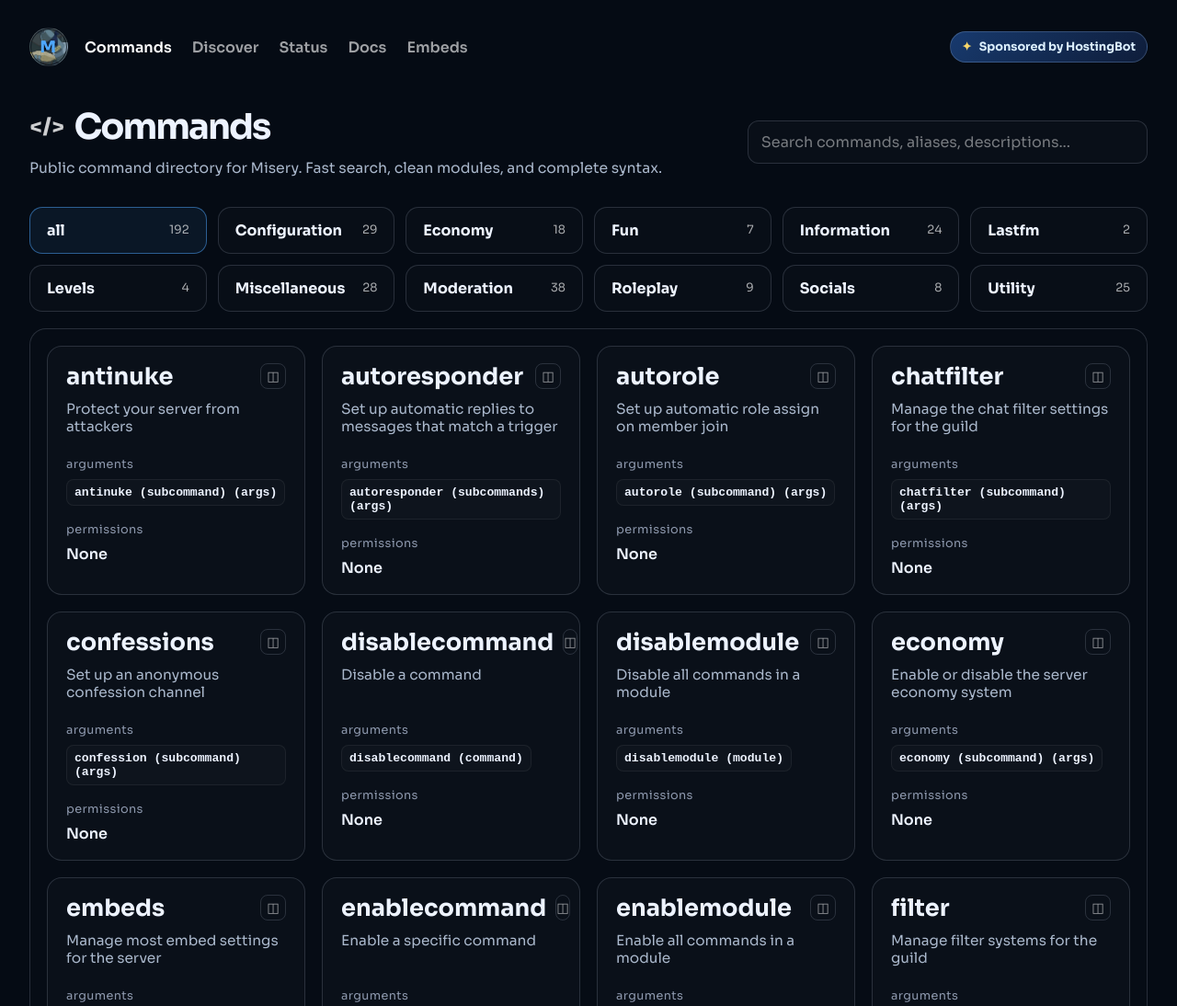
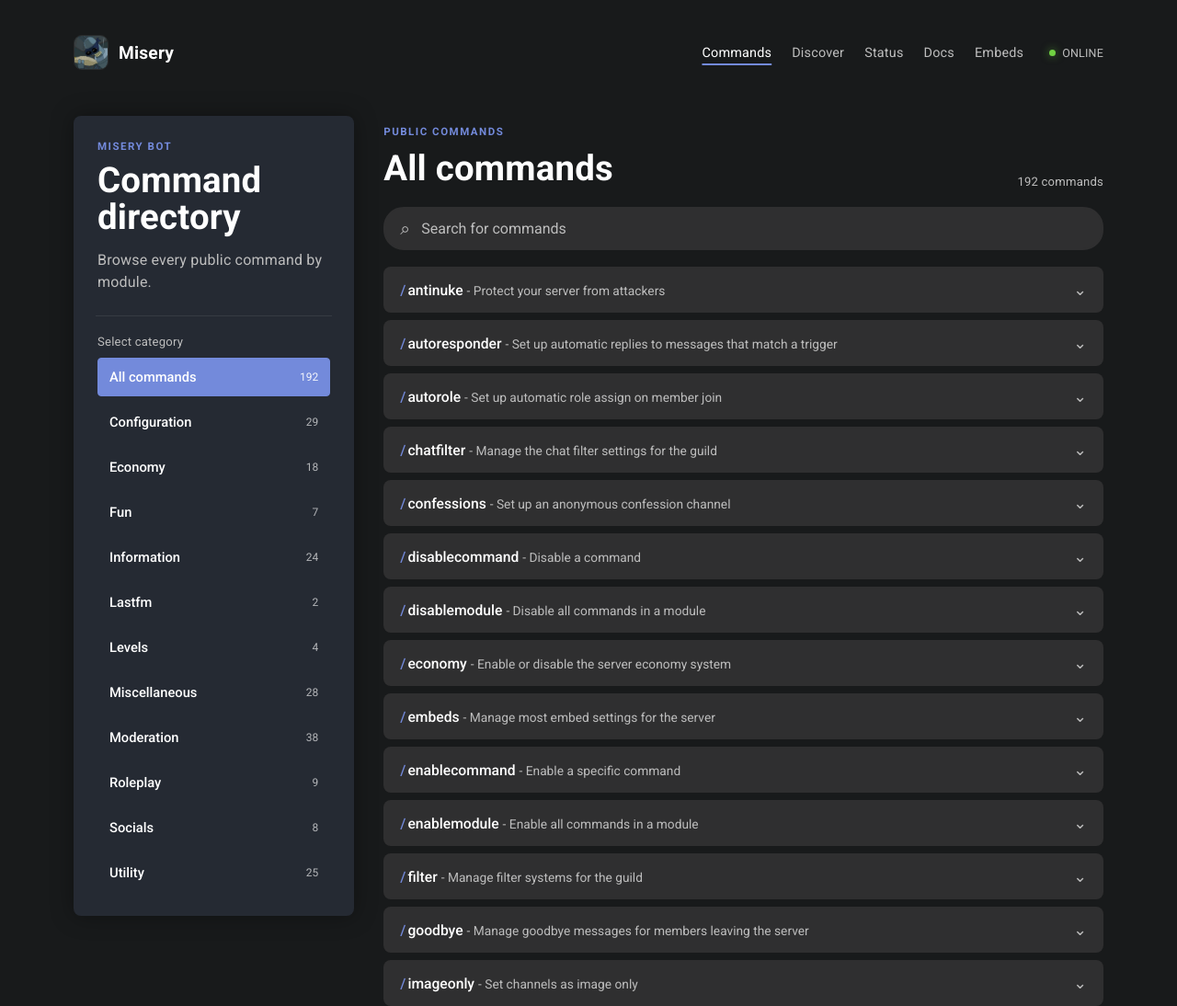
Before and after one commit to Hauntman23/web, a plain HTML site: page index.html in a window 1280 px wide. Shown: the top 1094 px of the page at 92% size. Drawn offline with Linux system fonts and the light colour scheme.

Commit message:
Clone Blame command directory for Misery

```diff
--- a/app.js
+++ b/app.js
@@ -1,28 +1,35 @@
 const moduleGrid = document.getElementById('module-grid');
 const commandList = document.getElementById('command-list');
 const searchInput = document.getElementById('search');
+const resultCount = document.getElementById('result-count');
+const commandHeading = document.getElementById('command-heading');
 
 let allData = { modules: [], totalCommands: 0 };
 let activeModule = 'all';
 
-function clampText(text, max = 120) {
-  if (!text) return 'No Description';
-  return text.length > max ? `${text.slice(0, max - 1).trim()}…` : text;
+function escapeHtml(value) {
+  return String(value ?? '')
+    .replaceAll('&', '&amp;')
+    .replaceAll('<', '&lt;')
+    .replaceAll('>', '&gt;')
+    .replaceAll('"', '&quot;')
+    .replaceAll("'", '&#039;');
+}
+
+function getVisibleCommands() {
+  if (activeModule === 'all') return allData.modules.flatMap(module => module.commands);
+  return allData.modules.find(module => module.name === activeModule)?.commands || [];
 }
 
 function renderModules() {
-  const buttons = [
-    { name: 'all', label: 'all', commands: allData.totalCommands || 0 },
-    ...allData.modules.map(module => ({
-      name: module.name,
-      label: module.label,
-      commands: module.commands.length,
-    }))
+  const items = [
+    { name: 'all', label: 'All commands', commands: allData.totalCommands },
+    ...allData.modules.map(module => ({ name: module.name, label: module.label, commands: module.commands.length })),
   ];
 
-  moduleGrid.innerHTML = buttons.map(item => `
-    <button class="module-btn ${activeModule === item.name ? 'active' : ''}" data-module="${item.name}">
-      <span class="module-name">${item.label}</span>
+  moduleGrid.innerHTML = items.map(item => `
+    <button class="module-btn ${activeModule === item.name ? 'active' : ''}" data-module="${escapeHtml(item.name)}">
+      <span class="module-name">${escapeHtml(item.label)}</span>
       <span class="module-count">${item.commands}</span>
     </button>
   `).join('');
@@ -37,59 +44,63 @@ function renderModules() {
 }
 
 function renderCommands() {
-  let visible = [];
+  const query = searchInput.value.trim().toLowerCase();
+  const filtered = getVisibleCommands().filter(command => {
+    const content = [command.name, command.description, ...(command.aliases || [])].join(' ').toLowerCase();
+    return content.includes(query);
+  });
 
-  if (activeModule === 'all') {
-    visible = allData.modules.flatMap(module => module.commands);
-  } else {
-    const target = allData.modules.find(module => module.name === activeModule);
-    visible = target ? target.commands : [];
-  }
-
-  const filtered = visible.filter(command => {
-    const haystack = [command.name, command.description, ...(command.aliases || [])].join(' ').toLowerCase();
-    return haystack.includes((searchInput?.value || '').trim().toLowerCase());
-  });
+  const moduleLabel = activeModule === 'all' ? 'All commands' : allData.modules.find(module => module.name === activeModule)?.label || 'Commands';
+  commandHeading.textContent = moduleLabel;
+  resultCount.textContent = `${filtered.length} command${filtered.length === 1 ? '' : 's'}`;
 
   if (!filtered.length) {
     commandList.innerHTML = '<div class="empty-state">No commands match your search.</div>';
     return;
   }
 
-  commandList.innerHTML = filtered.map(command => `
-    <article class="command-card">
-      <div class="card-top">
-        <h4>${command.name}</h4>
-        <div class="card-icon">◫</div>
-      </div>
+  commandList.innerHTML = filtered.map((command, index) => {
+    const description = command.description || 'No description provided.';
+    const syntax = command.syntax || command.name;
+    const permissions = Array.isArray(command.permissions) ? command.permissions.join(', ') || 'None' : command.permissions || 'None';
 
-      <p class="command-description">${clampText(command.description)}</p>
+    return `
+      <article class="command-item" id="command-${index}">
+        <button class="command-toggle" type="button" aria-expanded="false">
+          <span>
+            <span class="command-title">${escapeHtml(command.name)}</span>
+            <span class="command-description"> - ${escapeHtml(description)}</span>
+          </span>
+          <span class="command-chevron" aria-hidden="true">⌄</span>
+        </button>
+        <div class="command-details">
+          <strong>Usage</strong><br />
+          <code>${escapeHtml(syntax)}</code><br />
+          <strong>Permissions:</strong> ${escapeHtml(permissions)}
+        </div>
+      </article>
+    `;
+  }).join('');
 
-      <div class="command-section">
-        <label>arguments</label>
-        <span class="value-box">${command.syntax ? `<code>${command.syntax}</code>` : '[none]'}</span>
-      </div>
-
-      <div class="command-section">
-        <label>permissions</label>
-        <span class="value-box">${Array.isArray(command.permissions) ? (command.permissions.join(', ') || 'None') : (command.permissions || 'None')}</span>
-      </div>
-    </article>
-  `).join('');
+  commandList.querySelectorAll('.command-toggle').forEach(toggle => {
+    toggle.addEventListener('click', () => {
+      const item = toggle.closest('.command-item');
+      const open = item.classList.toggle('open');
+      toggle.setAttribute('aria-expanded', String(open));
+    });
+  });
 }
 
 async function loadCommands() {
-  const response = await fetch('commands.json');
+  const response = await fetch('commands.json?v=20260812c');
   if (!response.ok) throw new Error('Could not load commands.json');
   allData = await response.json();
   renderModules();
   renderCommands();
 }
 
-if (searchInput) {
-  searchInput.addEventListener('input', renderCommands);
-}
+searchInput.addEventListener('input', renderCommands);
 
 loadCommands().catch(error => {
-  commandList.innerHTML = `<div class="empty-state">${error.message}</div>`;
+  commandList.innerHTML = `<div class="empty-state">${escapeHtml(error.message)}</div>`;
 });
--- a/index.html
+++ b/index.html
@@ -3,59 +3,56 @@
   <head>
     <meta charset="UTF-8" />
     <meta name="viewport" content="width=device-width, initial-scale=1.0" />
+    <meta name="description" content="Misery Discord bot command directory." />
     <title>Misery Commands</title>
-    <meta name="description" content="Public command directory for Misery." />
     <link rel="preconnect" href="https://fonts.googleapis.com" />
     <link rel="preconnect" href="https://fonts.gstatic.com" crossorigin />
-    <link href="https://fonts.googleapis.com/css2?family=Sora:wght@400;500;600;700;800&display=swap" rel="stylesheet" />
-    <link rel="stylesheet" href="styles.css?v=20260812" />
+    <link href="https://fonts.googleapis.com/css2?family=Roboto:wght@400;500;700&display=swap" rel="stylesheet" />
+    <link rel="stylesheet" href="styles.css?v=20260812c" />
   </head>
   <body>
-    <div class="page-shell">
+    <main class="directory-shell">
       <header class="site-header">
-        <div class="nav-left">
-          <div class="bot-avatar" aria-label="Misery bot icon">
-            <span class="bot-mark">M</span>
-          </div>
-          <nav class="main-nav" aria-label="Main navigation">
-            <a class="active" href="#">Commands</a>
-            <a href="#">Discover</a>
-            <a href="#">Status</a>
-            <a href="#">Docs</a>
-            <a href="#">Embeds</a>
-          </nav>
-        </div>
-
-        <div class="nav-right">
-          <div class="sponsor-pill">
-            <span class="spark">✦</span>
-            <span>Sponsored by HostingBot</span>
-          </div>
-        </div>
+        <a class="brand" href="#" aria-label="Misery home">
+          <img src="icon.png?v=20260812b" alt="Misery bot icon" />
+          <span>Misery</span>
+        </a>
+        <nav class="site-nav" aria-label="Main navigation">
+          <a class="active" href="#commands">Commands</a>
+          <a href="#commands">Discover</a>
+          <a href="#commands">Status</a>
+          <a href="#commands">Docs</a>
+          <a href="#commands">Embeds</a>
+        </nav>
+        <span class="site-status"><i></i> online</span>
       </header>
 
-      <main class="content">
-        <section class="title-row">
-          <div>
-            <div class="title-wrap">
-              <span class="title-code">&lt;/&gt;</span>
-              <h1>Commands</h1>
+      <section class="directory-layout" id="commands">
+        <aside class="category-card">
+          <p class="overline">Misery bot</p>
+          <h1>Command<br />directory</h1>
+          <p class="category-copy">Browse every public command by module.</p>
+          <div class="rule"></div>
+          <p class="category-label">Select category</p>
+          <div id="module-grid" class="module-list" aria-label="Command categories"></div>
+        </aside>
+
+        <section class="commands-column" aria-labelledby="command-heading">
+          <div class="commands-heading">
+            <div>
+              <p class="overline">Public commands</p>
+              <h2 id="command-heading">All commands</h2>
             </div>
-            <p class="title-sub">Public command directory for Misery. Fast search, clean modules, and complete syntax.</p>
+            <span id="result-count" class="result-count"></span>
           </div>
-          <div class="header-actions">
-            <input id="search" class="search-input" type="search" placeholder="Search commands, aliases, descriptions..." aria-label="Search commands" />
-          </div>
-        </section>
-
-        <section class="module-strip" id="module-grid" aria-label="Command categories"></section>
-
-        <section class="command-panel">
+          <label class="search-wrap">
+            <span aria-hidden="true">⌕</span>
+            <input id="search" type="search" placeholder="Search for commands" aria-label="Search for commands" />
+          </label>
           <div id="command-list" class="command-list"></div>
         </section>
-      </main>
-    </div>
-
-    <script src="app.js?v=20260812"></script>
+      </section>
+    </main>
+    <script src="app.js?v=20260812c"></script>
   </body>
 </html>
--- a/styles.css
+++ b/styles.css
@@ -1,405 +1,76 @@
 :root {
-  --bg: #050b14;
-  --bg-2: #0a111b;
-  --panel: #0d141d;
-  --panel-soft: #111b28;
-  --card: rgba(17, 25, 35, 0.82);
-  --card-strong: rgba(13, 19, 27, 0.96);
-  --line: rgba(186, 201, 220, 0.18);
-  --text: #edf3ff;
-  --muted: #aab8cc;
-  --muted-2: #8d98ad;
-  --accent: #4ea7ff;
-  --accent-soft: rgba(78, 167, 255, 0.16);
-  --chip: rgba(255, 255, 255, 0.04);
-  --shadow: rgba(0, 0, 0, 0.4);
+  --background: #181a1b;
+  --card: #252a33;
+  --row: #2f2f30;
+  --row-open: #212c42;
+  --accent: #738adb;
+  --text: #ffffff;
+  --muted: #bdbdbd;
+  --line: rgba(255, 255, 255, 0.08);
 }
 
-* {
-  box-sizing: border-box;
+* { box-sizing: border-box; }
+html { scroll-behavior: smooth; }
+body { margin: 0; min-height: 100vh; background: var(--background); color: var(--text); font-family: Roboto, Arial, sans-serif; letter-spacing: 0.2px; }
+button, input { font: inherit; }
+.directory-shell { width: min(1120px, calc(100% - 32px)); margin: 0 auto; padding: 26px 0 56px; }
+.site-header { display: flex; align-items: center; gap: 28px; min-height: 62px; margin-bottom: 38px; }
+.brand { display: inline-flex; align-items: center; gap: 11px; color: var(--text); font-size: 1.2rem; font-weight: 700; text-decoration: none; }
+.brand img { width: 38px; height: 38px; border-radius: 9px; object-fit: cover; border: 1px solid var(--line); }
+.site-nav { display: flex; align-items: center; gap: 22px; margin-left: auto; }
+.site-nav a { color: var(--muted); font-size: 0.9rem; text-decoration: none; }
+.site-nav a:hover, .site-nav a.active { color: var(--text); }
+.site-nav a.active { text-decoration: underline; text-decoration-color: var(--accent); text-decoration-thickness: 2px; text-underline-offset: 7px; }
+.site-status { display: inline-flex; align-items: center; gap: 7px; color: var(--muted); font-size: 0.78rem; text-transform: uppercase; }
+.site-status i { width: 7px; height: 7px; border-radius: 50%; background: #70d142; box-shadow: 0 0 10px rgba(112, 209, 66, 0.6); }
+.directory-layout { display: grid; grid-template-columns: minmax(230px, 0.78fr) minmax(0, 2fr); gap: 32px; align-items: start; }
+.category-card { position: sticky; top: 22px; padding: 26px; background: var(--card); border-radius: 8px; box-shadow: 0 0 24px rgba(0, 0, 0, 0.35); }
+.overline { margin: 0 0 10px; color: var(--accent); font-size: 0.72rem; font-weight: 700; letter-spacing: 0.13em; text-transform: uppercase; }
+h1, h2, p { margin-top: 0; }
+.category-card h1 { margin-bottom: 14px; font-size: clamp(1.75rem, 3vw, 2.45rem); line-height: 1.05; }
+.category-copy { margin-bottom: 24px; color: var(--muted); line-height: 1.5; }
+.rule { height: 1px; margin: 0 -2px 20px; background: var(--line); }
+.category-label { margin-bottom: 10px; color: var(--muted); font-size: 0.82rem; }
+.module-list { display: grid; gap: 7px; }
+.module-btn { width: 100%; display: flex; align-items: center; justify-content: space-between; gap: 12px; padding: 11px 12px; border: 1px solid transparent; border-radius: 4px; background: transparent; color: var(--text); cursor: pointer; text-align: left; transition: background 0.18s ease, border-color 0.18s ease; }
+.module-btn:hover, .module-btn.active { background: var(--accent); border-color: var(--accent); }
+.module-name { font-size: 0.92rem; font-weight: 500; }
+.module-count { color: rgba(255, 255, 255, 0.65); font-size: 0.75rem; }
+.module-btn.active .module-count { color: rgba(255, 255, 255, 0.9); }
+.commands-column { min-width: 0; }
+.commands-heading { display: flex; align-items: end; justify-content: space-between; gap: 18px; margin: 10px 0 20px; }
+.commands-heading h2 { margin: 0; font-size: clamp(1.7rem, 3vw, 2.45rem); }
+.result-count { color: var(--muted); font-size: 0.82rem; }
+.search-wrap { display: flex; align-items: center; gap: 10px; width: 100%; margin-bottom: 18px; padding: 11px 16px; border: 2px solid var(--row); border-radius: 22px; background: var(--row); color: var(--muted); }
+.search-wrap:focus-within { border-color: var(--accent); }
+.search-wrap span { font-size: 1.2rem; line-height: 1; }
+.search-wrap input { width: 100%; border: 0; outline: 0; background: transparent; color: var(--text); }
+.search-wrap input::placeholder { color: var(--muted); }
+.command-list { display: grid; gap: 8px; }
+.command-item { overflow: hidden; border-radius: 8px; background: var(--row); }
+.command-toggle { width: 100%; display: flex; align-items: center; justify-content: space-between; gap: 14px; padding: 15px 18px; border: 0; background: transparent; color: var(--text); cursor: pointer; text-align: left; }
+.command-toggle:hover, .command-item.open .command-toggle { background: var(--row-open); }
+.command-title { font-size: 0.98rem; font-weight: 500; }
+.command-title::before { content: "/"; margin-right: 2px; color: var(--accent); }
+.command-description { color: var(--muted); font-size: 0.86rem; }
+.command-chevron { color: var(--muted); font-size: 1.1rem; transition: transform 0.18s ease; }
+.command-item.open .command-chevron { transform: rotate(180deg); }
+.command-details { display: none; padding: 0 18px 17px; background: var(--row-open); color: var(--muted); font-size: 0.86rem; line-height: 1.55; }
+.command-item.open .command-details { display: block; }
+.command-details strong { color: var(--text); font-weight: 500; }
+.command-details code { display: inline-block; margin-top: 7px; padding: 5px 8px; border-radius: 4px; background: rgba(0, 0, 0, 0.2); color: var(--text); font-family: Consolas, monospace; font-size: 0.8rem; white-space: pre-wrap; }
+.empty-state { padding: 28px; border-radius: 8px; background: var(--card); color: var(--muted); text-align: center; }
+@media (max-width: 760px) {
+  .directory-shell { width: min(100% - 22px, 600px); padding-top: 16px; }
+  .site-header { flex-wrap: wrap; gap: 16px; margin-bottom: 24px; }
+  .site-nav { order: 3; width: 100%; justify-content: space-between; gap: 10px; overflow-x: auto; }
+  .site-status { margin-left: auto; }
+  .directory-layout { grid-template-columns: 1fr; gap: 24px; }
+  .category-card { position: static; }
+  .module-list { grid-template-columns: repeat(2, minmax(0, 1fr)); }
 }
-
-html, body {
-  margin: 0;
-  min-height: 100%;
-  font-family: "Sora", "Segoe UI", sans-serif;
-  background: var(--bg);
-  color: var(--text);
+@media (max-width: 430px) {
+  .module-list { grid-template-columns: 1fr; }
+  .command-toggle { padding: 14px; }
+  .command-description { display: block; margin-top: 4px; }
 }
-
-body {
-  min-height: 100vh;
-  display: flex;
-  justify-content: center;
-  padding: 18px 14px 30px;
-}
-
-button, input {
-  font: inherit;
-}
-
-.page-shell {
-  width: min(1400px, 100%);
-}
-
-.site-header {
-  display: flex;
-  justify-content: space-between;
-  align-items: center;
-  gap: 18px;
-  padding: 12px 18px 16px;
-}
-
-.nav-left,
-.nav-right {
-  display: flex;
-  align-items: center;
-  gap: 18px;
-}
-
-.bot-avatar {
-  width: 42px;
-  height: 42px;
-  border-radius: 50%;
-  background-color: var(--bg);
-  background-image: url("icon.png?v=20260812b");
-  background-size: cover;
-  background-position: center;
-  background-repeat: no-repeat;
-  display: grid;
-  place-items: center;
-  border: 1px solid rgba(237, 243, 255, 0.12);
-  box-shadow: inset 0 0 0 1px rgba(5, 11, 20, 0.72);
-}
-
-.bot-mark {
-  font-size: 1.1rem;
-  font-weight: 900;
-  color: var(--accent);
-  letter-spacing: 0.08em;
-}
-
-.main-nav {
-  display: flex;
-  align-items: center;
-  gap: 22px;
-  flex-wrap: wrap;
-}
-
-.main-nav a {
-  color: rgba(255,255,255,0.72);
-  text-decoration: none;
-  font-weight: 600;
-  opacity: 0.85;
-}
-
-.main-nav a:visited,
-.main-nav a:hover,
-.main-nav a:focus {
-  color: rgba(255,255,255,0.86);
-  text-decoration: none;
-}
-
-.main-nav a.active {
-  color: white;
-  opacity: 1;
-}
-
-.sponsor-pill {
-  display: inline-flex;
-  align-items: center;
-  gap: 8px;
-  background: linear-gradient(135deg, rgba(30,74,140,0.75), rgba(17,34,68,0.8));
-  border: 1px solid rgba(136, 169, 214, 0.3);
-  border-radius: 999px;
-  padding: 8px 12px;
-  color: #dcf0ff;
-  font-size: 0.8rem;
-  font-weight: 700;
-}
-
-.spark {
-  color: #f7d66a;
-}
-
-.icon-btn,
-.search-btn,
-.profile-btn {
-  width: 42px;
-  height: 42px;
-  border-radius: 50%;
-  border: 1px solid var(--line);
-  background: rgba(255,255,255,0.02);
-  color: var(--text);
-  cursor: pointer;
-  display: grid;
-  place-items: center;
-  font-size: 1.2rem;
-}
-
-.user-btn {
-  background: rgba(255,255,255,0.04);
-}
-
-.content {
-  display: grid;
-  gap: 18px;
-  margin-top: 10px;
-}
-
-.title-row {
-  display: flex;
-  align-items: center;
-  justify-content: space-between;
-  gap: 18px;
-  padding: 16px 18px 0;
-}
-
-.title-wrap {
-  display: flex;
-  align-items: center;
-  gap: 10px;
-}
-
-.title-sub {
-  margin: 10px 0 0;
-  max-width: 760px;
-  color: var(--muted);
-  font-size: 0.98rem;
-  line-height: 1.45;
-}
-
-.title-code {
-  color: rgba(255,255,255,0.8);
-  font-weight: 700;
-  font-size: 1.5rem;
-}
-
-h1 {
-  margin: 0;
-  font-size: clamp(2.2rem, 3vw, 4rem);
-  letter-spacing: -0.05em;
-}
-
-.header-actions {
-  display: flex;
-  align-items: center;
-  gap: 12px;
-}
-
-.search-input {
-  width: clamp(260px, 34vw, 480px);
-  border: 1px solid var(--line);
-  border-radius: 12px;
-  background: rgba(255,255,255,0.02);
-  color: var(--text);
-  padding: 12px 14px;
-  outline: none;
-}
-
-.search-input::placeholder {
-  color: rgba(255,255,255,0.45);
-}
-
-.search-input:focus {
-  border-color: rgba(78, 167, 255, 0.65);
-  box-shadow: 0 0 0 3px rgba(78, 167, 255, 0.16);
-}
-
-.module-strip {
-  display: flex;
-  gap: 12px;
-  flex-wrap: wrap;
-  padding: 0 18px;
-  margin-top: 12px;
-}
-
-.module-btn {
-  flex: 1 1 180px;
-  min-width: 140px;
-  border: 1px solid var(--line);
-  background: rgba(255,255,255,0.015);
-  color: var(--text);
-  padding: 14px 18px;
-  border-radius: 14px;
-  display: flex;
-  align-items: center;
-  justify-content: space-between;
-  gap: 14px;
-  cursor: pointer;
-  transition: 0.2s ease;
-  white-space: nowrap;
-}
-
-.module-btn:hover,
-.module-btn.active {
-  background: rgba(78, 167, 255, 0.08);
-  border-color: rgba(78, 167, 255, 0.5);
-}
-
-.module-btn .module-name {
-  font-size: 1rem;
-  font-weight: 700;
-}
-
-.module-btn .module-count {
-  font-size: 0.8rem;
-  color: rgba(255,255,255,0.66);
-}
-
-.command-panel {
-  background: rgba(255,255,255,0.008);
-  border: 1px solid var(--line);
-  border-radius: 18px;
-  margin: 0 18px;
-  padding: 18px;
-}
-
-.command-list {
-  display: grid;
-  grid-template-columns: repeat(auto-fit, minmax(260px, 1fr));
-  gap: 18px;
-}
-
-.command-card {
-  background: rgba(13, 19, 27, 0.76);
-  border: 1px solid var(--line);
-  border-radius: 16px;
-  padding: 18px 20px;
-  min-height: 220px;
-  position: relative;
-  overflow: hidden;
-  transition: transform 0.18s ease, border-color 0.18s ease, box-shadow 0.18s ease;
-}
-
-.command-card:hover {
-  transform: translateY(-2px);
-  border-color: rgba(78, 167, 255, 0.5);
-  box-shadow: 0 12px 26px rgba(0, 0, 0, 0.35);
-}
-
-.command-card .card-top {
-  display: flex;
-  align-items: center;
-  justify-content: space-between;
-  gap: 10px;
-  margin-bottom: 12px;
-}
-
-.command-card h4 {
-  margin: 0;
-  font-size: clamp(1.4rem, 2vw, 2rem);
-  line-height: 1.1;
-}
-
-.card-icon {
-  width: 28px;
-  height: 28px;
-  border-radius: 8px;
-  border: 1px solid var(--line);
-  display: grid;
-  place-items: center;
-  color: rgba(255,255,255,0.6);
-  font-size: 0.9rem;
-}
-
-.command-description {
-  margin: 12px 0 0;
-  color: var(--muted);
-  font-size: 0.96rem;
-  min-height: 44px;
-}
-
-.command-section {
-  margin-top: 18px;
-}
-
-.command-section label {
-  display: block;
-  margin-bottom: 8px;
-  font-size: 0.8rem;
-  text-transform: lowercase;
-  color: var(--muted-2);
-  letter-spacing: 0.03em;
-}
-
-.command-section .value-box {
-  display: block;
-  color: var(--text);
-  font-weight: 600;
-  white-space: pre-wrap;
-}
-
-.command-section code {
-  background: rgba(255,255,255,0.02);
-  border: 1px solid rgba(255,255,255,0.06);
-  border-radius: 8px;
-  padding: 6px 8px;
-  font-size: 0.82rem;
-  color: var(--text);
-  display: inline-block;
-}
-
-.empty-state {
-  background: rgba(13, 19, 27, 0.76);
-  border: 1px solid var(--line);
-  border-radius: 16px;
-  padding: 24px;
-  color: var(--muted);
-}
-
-@media (max-width: 900px) {
-  .site-header {
-    flex-wrap: wrap;
-  }
-
-  .nav-left,
-  .nav-right {
-    width: 100%;
-    justify-content: space-between;
-  }
-
-  .main-nav {
-    gap: 12px;
-    overflow-x: auto;
-  }
-}
-
-@media (max-width: 560px) {
-  body {
-    padding: 8px 10px 24px;
-  }
-
-  .site-header,
-  .title-row,
-  .module-strip,
-  .command-panel {
-    padding-left: 10px;
-    padding-right: 10px;
-  }
-
-  .main-nav {
-    gap: 8px;
-  }
-
-  .main-nav a {
-    font-size: 0.84rem;
-  }
-
-  .title-row {
-    flex-direction: column;
-    align-items: flex-start;
-  }
-
-  .search-input {
-    width: 100%;
-  }
-
-  .sponsor-pill {
-    display: none;
-  }
-
-  .command-list {
-    grid-template-columns: 1fr;
-  }
-}
```
